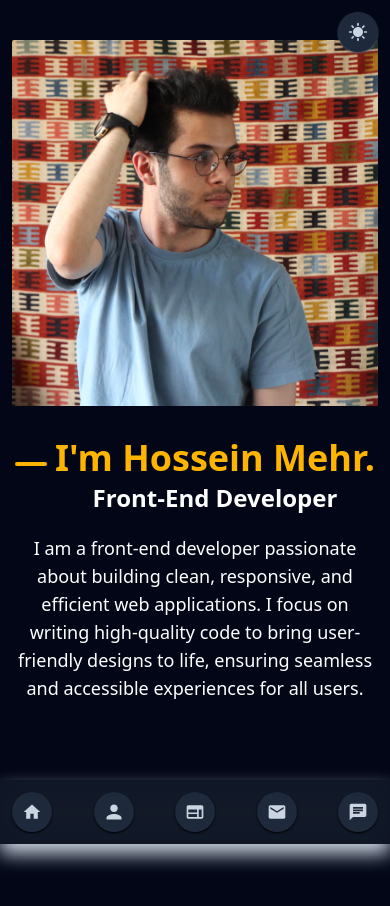
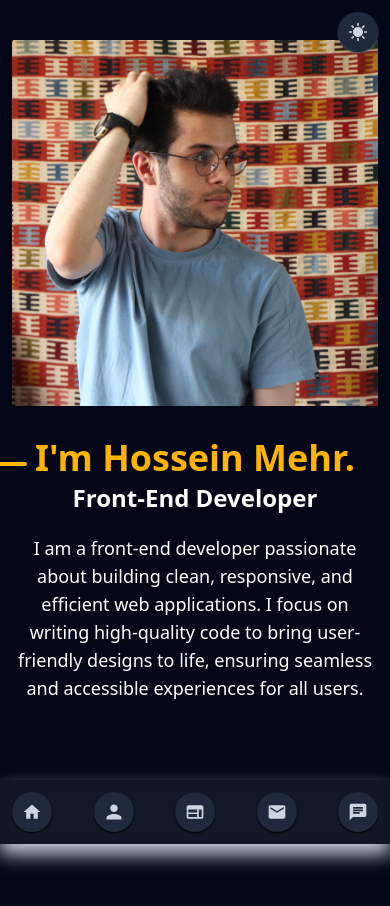
Before and after one commit to Itshossein128/personal-website, a Next.js app: page / in a window 390 px wide. Built offline with nearby package versions, Linux system fonts and the light colour scheme.

Commit message:
fixed main page title responsive

```diff
--- a/src/app/page.tsx
+++ b/src/app/page.tsx
@@ -7,7 +7,7 @@ export default function Home() {
         <Image alt="" src={"/avatar2.jpg"} width={700} height={700} />
       </div>
       <div className="max-w-2xl">
-        <div className="pl-10 mb-5">
+        <div className="lg:pl-10 mb-5">
           <span className="first-char-dash relative font-bold text-4xl text-primary inline-block mb-1">
             I&apos;m Hossein Mehr.
           </span>
```
